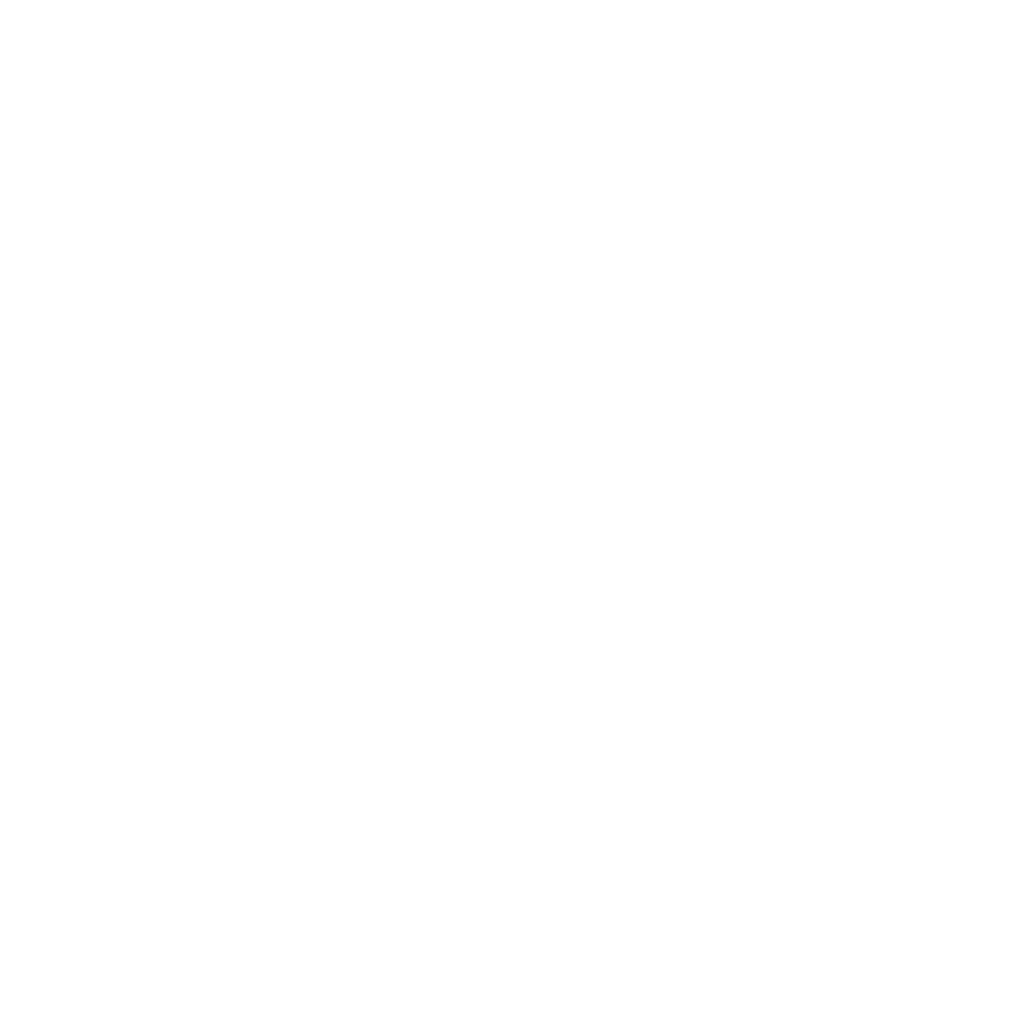
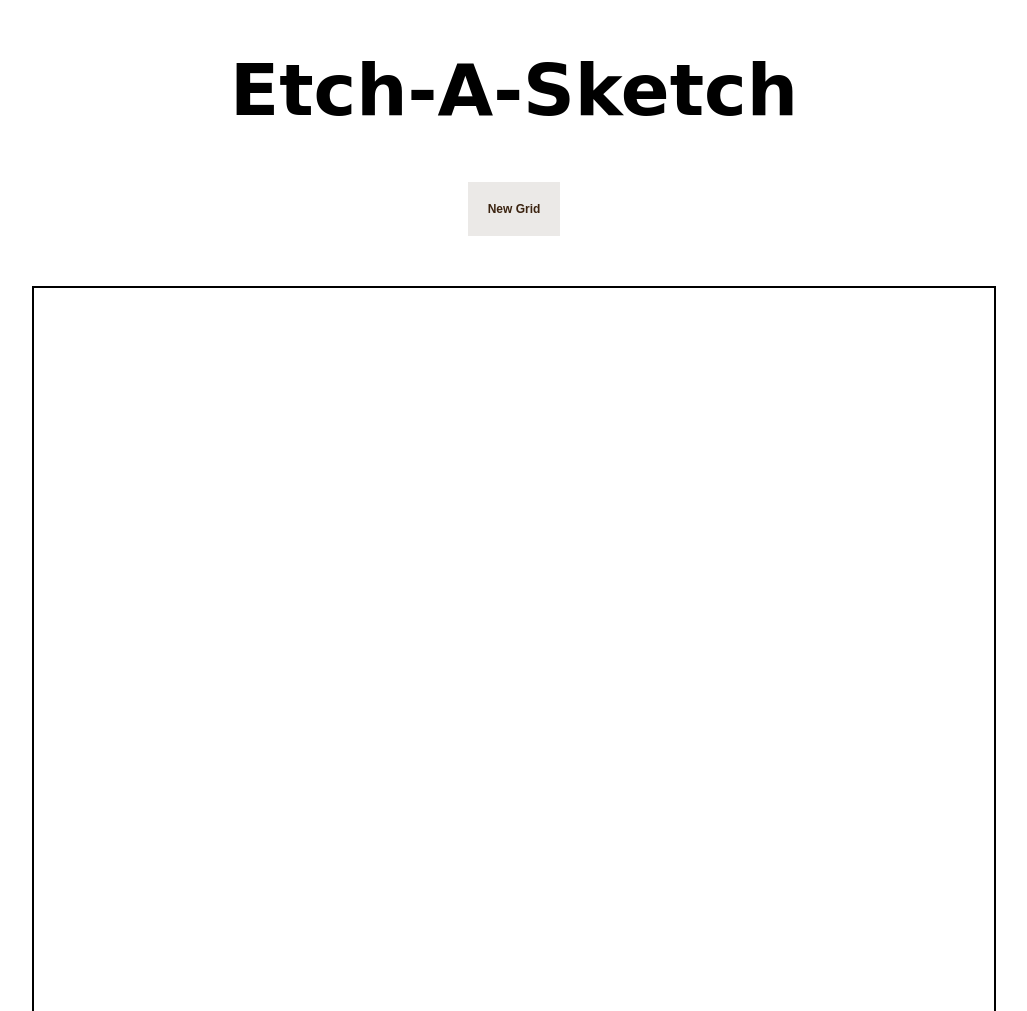
Before and after one commit to myleschatman/TOP, a plain HTML site: page sketchpad/index.html in a window 1280 px wide. Shown: the top 1011 px of the page, without its empty margins (126-1153 px from the left). Before the commit the page ends 800 px from the top, so only its background shows below. Drawn offline with Linux system fonts and the light colour scheme; a web font is replaced by a local one.

Commit message:
Finish Etch A Sketch project

```diff
--- a/sketchpad/css/styles.css
+++ b/sketchpad/css/styles.css
@@ -0,0 +1,29 @@
+body {
+  text-align: center;
+  font-family: 'Londrina Sketch', cursive;
+  font-size: 36px;
+}
+
+#container {
+  height: 960px;
+  width: 960px;
+  margin: 0 auto;
+  border: 2px solid black;
+  overflow: hidden;
+}
+
+#new-grid {
+  display: inline-block;
+  margin-bottom: 50px;
+  padding: 20px;
+  border: none;
+  font-size: 12px;
+  font-weight: bold;
+  background-color: #EBE9E7;
+  color: #3C2411;
+}
+
+.square {
+  display: inline-block;
+  float: left;
+}
--- a/sketchpad/index.html
+++ b/sketchpad/index.html
@@ -3,8 +3,16 @@
   <head>
     <meta charset="utf-8">
     <title>Sketchpad</title>
+    <link rel="stylesheet" href="css/styles.css" type="text/css">
+    <link rel="stylesheet" href="https://fonts.googleapis.com/css?family=Londrina+Sketch">
   </head>
   <body>
+    <h1>Etch-A-Sketch</h1>
+    <button id="new-grid">New Grid</button>
 
+    <div id="container">
+
+    </div>
+    <script src="js/index.js"></script>
   </body>
 </html>
--- a/sketchpad/js/index.js
+++ b/sketchpad/js/index.js
@@ -0,0 +1,41 @@
+const container = document.querySelector('#container');
+let size = 16;
+
+function createGrid(size) {
+  for (let i = 0; i < size * size; i++) {
+    let square = document.createElement('div');
+    let squareSize = (960 / size).toString() + 'px';
+
+    square.setAttribute('class', 'square');
+    square.style.width = square.style.height = squareSize;
+    container.appendChild(square);
+  }
+  sketchGrid();
+}
+
+function sketchGrid() {
+  let squares = document.querySelectorAll('.square');
+
+  squares.forEach(function(square) {
+    square.addEventListener('mouseover', function(e) {
+      e.target.style.background = '#2F4F4F';
+    });
+  });
+}
+
+function newGrid() {
+  let newGrid = document.querySelector('#new-grid');
+
+  newGrid.addEventListener('click', function(e) {
+    size = prompt("Enter new grid size between 1-100");
+    let squares = document.querySelectorAll('.square');
+
+    squares.forEach(function(square) {
+      container.removeChild(square);
+    });
+    createGrid(size);
+  });
+}
+
+createGrid(size);
+newGrid();
```
